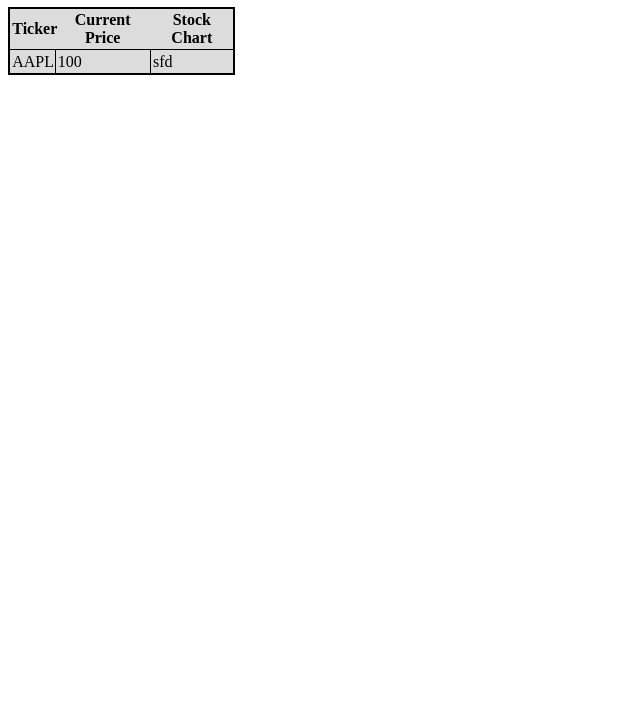
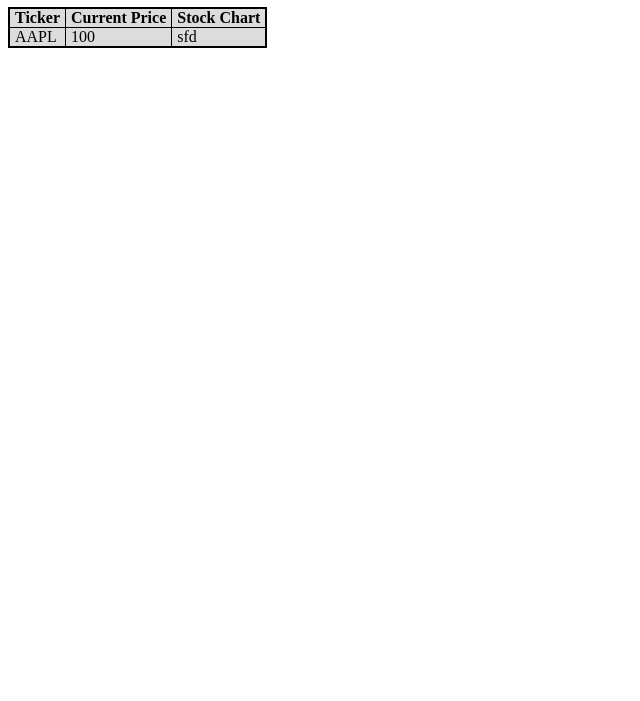
Before and after one commit to 2pichar/Stocks.c, a website: page web/html/stockpicks.html in a window 1280 px wide. Shown: the part 99-800 px from the top of the page, without its empty margins (0-640 px from the left). Drawn offline with Linux system fonts and the light colour scheme; files that its build step writes are made by us from their sources.

Commit message:
Updated padding and changed selector

```diff
--- a/web/css/stockpicks.css
+++ b/web/css/stockpicks.css
@@ -2,10 +2,9 @@
   border: 2pt solid black;
   background-color: gainsboro;
 }
-#picksTable td {
-  /*background-color: gainsboro;*/
+#picksTable td,th {
   border: 1pt solid black;
 }
 td, th {
-  padding:1%;
+  padding: 0px 5px;
 }
```
